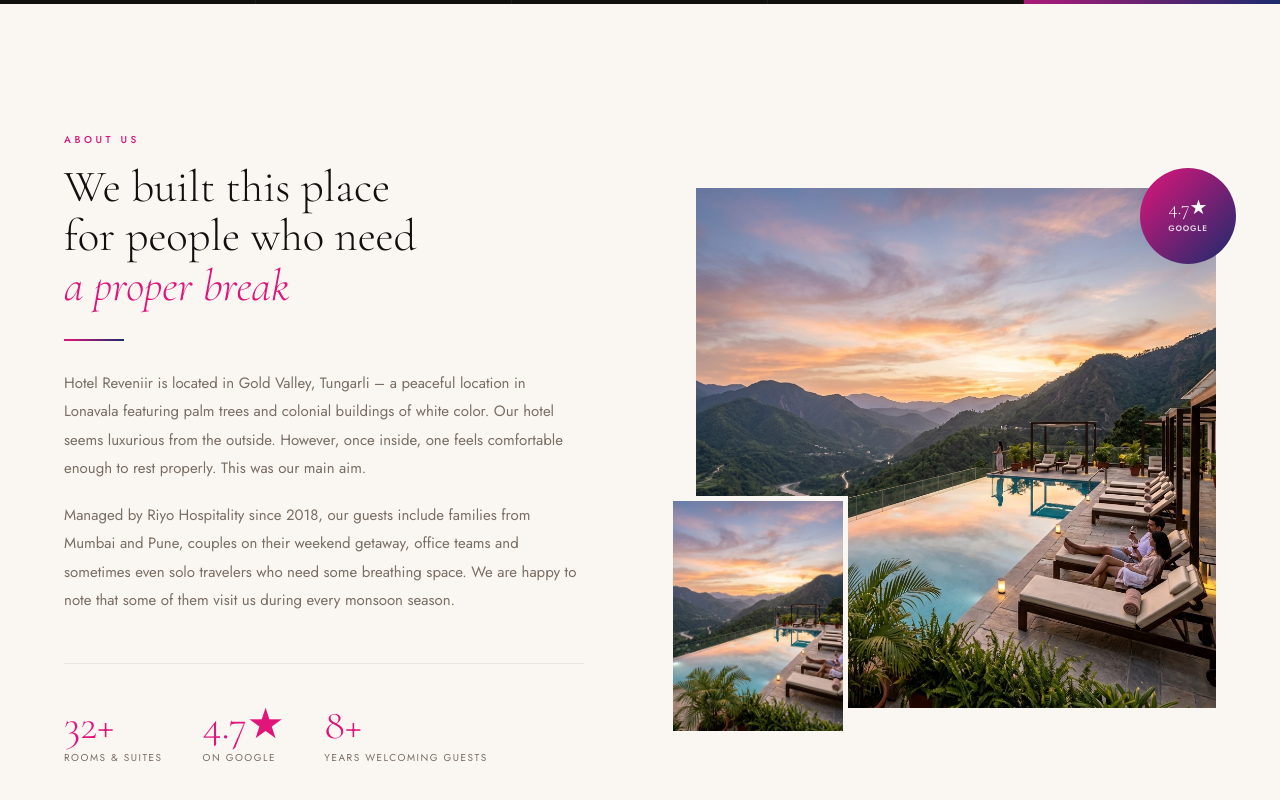
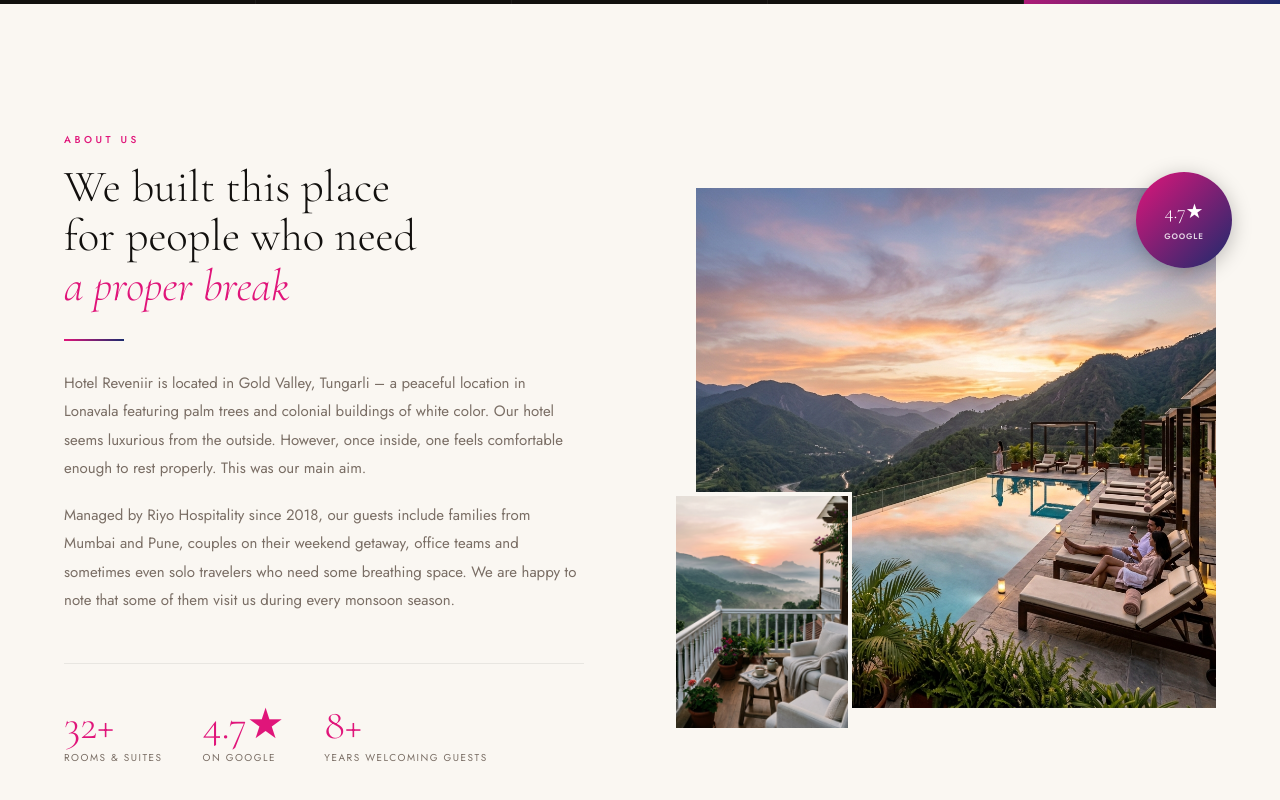
Before and after one commit to sagarkadam7/Hotel-Reveniir, a Next.js app: page / in a window 1280 px wide. Shown: the part 890-1690 px from the top of the page. Built offline with nearby package versions, Linux system fonts and the light colour scheme.

Commit message:
Optimize website UX/UI for mobile viewports including visual collage, permanent room actions, responsive grids, and navigation overlay enhancements

```diff
--- a/src/components/sections/Dining.tsx
+++ b/src/components/sections/Dining.tsx
@@ -30,8 +30,7 @@ export default function Dining() {
           {/* Restaurant */}
           <div
             ref={leftRef}
-            className={cn('relative overflow-hidden group cursor-pointer transition-all duration-700', leftVisible ? 'opacity-100 translate-y-0' : 'opacity-0 translate-y-8')}
-            style={{ height: '520px' }}
+            className={cn('relative overflow-hidden group cursor-pointer transition-all duration-700 h-[380px] sm:h-[440px] lg:h-[520px]', leftVisible ? 'opacity-100 translate-y-0' : 'opacity-0 translate-y-8')}
           >
             <Image
               src="/images/amenities/restaurant.jpg"
@@ -39,10 +38,10 @@ export default function Dining() {
               fill
               style={{ objectFit: 'cover', transition: 'transform 0.6s ease' }}
               className="group-hover:scale-105"
-              sizes="50vw"
+              sizes="(max-width: 1024px) 100vw, 50vw"
             />
             <div
-              className="absolute inset-0 flex flex-col justify-end p-10"
+              className="absolute inset-0 flex flex-col justify-end p-6 sm:p-8 lg:p-10"
               style={{ background: 'linear-gradient(to top, rgba(18,16,14,0.95) 0%, rgba(18,16,14,0.2) 60%, transparent 100%)' }}
             >
               <div
@@ -70,8 +69,7 @@ export default function Dining() {
           {/* Breakfast */}
           <div
             ref={rightRef}
-            className={cn('relative overflow-hidden group cursor-pointer transition-all duration-700 delay-150', rightVisible ? 'opacity-100 translate-y-0' : 'opacity-0 translate-y-8')}
-            style={{ height: '520px' }}
+            className={cn('relative overflow-hidden group cursor-pointer transition-all duration-700 delay-150 h-[380px] sm:h-[440px] lg:h-[520px]', rightVisible ? 'opacity-100 translate-y-0' : 'opacity-0 translate-y-8')}
           >
             <Image
               src="/images/amenities/breakfast.jpg"
@@ -79,10 +77,10 @@ export default function Dining() {
               fill
               style={{ objectFit: 'cover', transition: 'transform 0.6s ease' }}
               className="group-hover:scale-105"
-              sizes="50vw"
+              sizes="(max-width: 1024px) 100vw, 50vw"
             />
             <div
-              className="absolute inset-0 flex flex-col justify-end p-10"
+              className="absolute inset-0 flex flex-col justify-end p-6 sm:p-8 lg:p-10"
               style={{ background: 'linear-gradient(to top, rgba(18,16,14,0.95) 0%, rgba(18,16,14,0.2) 60%, transparent 100%)' }}
             >
               <div
--- a/src/components/sections/Gallery.tsx
+++ b/src/components/sections/Gallery.tsx
@@ -29,8 +29,10 @@ export default function Gallery() {
           {GALLERY_IMAGES.map((img, i) => (
             <div
               key={img.src}
-              className={cn('relative overflow-hidden group cursor-pointer', i === 0 ? 'col-span-2 row-span-2' : '')}
-              style={{ height: i === 0 ? '562px' : '280px' }}
+              className={cn(
+                'relative overflow-hidden group cursor-pointer w-full',
+                i === 0 ? 'col-span-2 row-span-2 h-[320px] sm:h-[420px] md:h-[562px]' : 'h-[180px] sm:h-[220px] md:h-[280px]'
+              )}
               onClick={() => open(img.src, img.alt)}
             >
               <Image
--- a/src/components/sections/Hero.tsx
+++ b/src/components/sections/Hero.tsx
@@ -163,7 +163,7 @@ export default function Hero() {
         <h1
           className="font-display font-light text-white mb-4 lg:mb-6 tracking-tight leading-none"
           style={{
-            fontSize: 'clamp(36px, 5.5vw, 76px)',
+            fontSize: 'clamp(28px, 6.5vw, 76px)',
             lineHeight: '1.05',
           }}
         >
--- a/src/components/sections/Intro.tsx
+++ b/src/components/sections/Intro.tsx
@@ -60,34 +60,40 @@ export default function Intro() {
         {/* Visual */}
         <div
           ref={imgRef}
-          className={cn('relative hidden lg:block transition-all duration-700 delay-200', imgVisible ? 'opacity-100 translate-y-0' : 'opacity-0 translate-y-8')}
-          style={{ height: '520px' }}
+          className={cn(
+            'relative w-full transition-all duration-700 delay-200 mt-12 lg:mt-0',
+            imgVisible ? 'opacity-100 translate-y-0' : 'opacity-0 translate-y-8'
+          )}
         >
+          {/* Main Image */}
+          <div className="relative w-full h-[280px] sm:h-[360px] lg:h-[520px] overflow-hidden">
             <Image
               src="/images/amenities/pool.jpg"
               alt="Rooftop pool at Hotel Reveniir"
               fill
               style={{ objectFit: 'cover' }}
-            sizes="50vw"
+              sizes="(max-width: 1024px) 90vw, 50vw"
             />
+          </div>
+
+          {/* Overlapping Image */}
           <div
-            className="absolute z-10 overflow-hidden"
-            style={{ bottom: '-28px', left: '-28px', width: '180px', height: '240px', border: '5px solid var(--cream)' }}
+            className="absolute z-10 overflow-hidden -bottom-6 -left-4 sm:-left-6 w-[110px] h-[150px] sm:w-[140px] sm:h-[190px] lg:w-[180px] lg:h-[240px]"
+            style={{ border: '4px solid var(--cream)' }}
           >
-            <Image src="/images/amenities/pool.jpg" alt="Pool" fill style={{ objectFit: 'cover' }} sizes="180px" />
+            <Image src="/images/gallery/balcony.jpg" alt="Balcony View" fill style={{ objectFit: 'cover' }} sizes="(max-width: 1024px) 150px, 180px" />
           </div>
 
           {/* Brand badge */}
           <div
-            className="absolute z-20 flex flex-col items-center justify-center text-center"
+            className="absolute z-20 flex flex-col items-center justify-center text-center -top-4 -right-4 w-[72px] h-[72px] sm:w-[84px] sm:h-[84px] lg:w-[96px] lg:h-[96px] rounded-full"
             style={{
-              top: '-20px', right: '-20px',
-              width: '96px', height: '96px', borderRadius: '50%',
               background: 'linear-gradient(135deg, var(--magenta), var(--navy))',
+              boxShadow: '0 4px 20px rgba(0,0,0,0.25)'
             }}
           >
-            <span className="font-display font-light text-white" style={{ fontSize: '20px', lineHeight: 1 }}>4.7★</span>
-            <span style={{ fontSize: '8px', color: 'rgba(255,255,255,0.8)', letterSpacing: '0.1em', textTransform: 'uppercase', marginTop: '4px', fontWeight: 600 }}>Google</span>
+            <span className="font-display font-light text-white text-base sm:text-lg lg:text-xl leading-none">4.7★</span>
+            <span className="text-[7px] sm:text-[8px] text-white/80 tracking-widest uppercase mt-1 font-semibold">Google</span>
           </div>
         </div>
       </div>
--- a/src/components/sections/Rooms.tsx
+++ b/src/components/sections/Rooms.tsx
@@ -87,7 +87,7 @@ function RoomCard({ room, index, onBook }: { room: typeof ROOMS[0], index: numbe
 
           <button
             onClick={onBook}
-            className="flex items-center gap-2 text-[11px] font-medium tracking-widest uppercase transition-all duration-300 opacity-0 translate-y-2 group-hover:opacity-100 group-hover:translate-y-0"
+            className="flex items-center gap-2 text-[11px] font-medium tracking-widest uppercase transition-all duration-300 opacity-100 translate-y-0 lg:opacity-0 lg:translate-y-2 lg:group-hover:opacity-100 lg:group-hover:translate-y-0"
             style={{ color: 'var(--magenta-light)', letterSpacing: '0.18em', background: 'none', border: 'none', cursor: 'pointer', padding: 0 }}
           >
             Book this room <ArrowRight size={12} />
```
Also changed, not shown: src/components/layout/Navbar.tsx (+20 -6 lines). Lines whose indentation alone changed are shown as unchanged.
